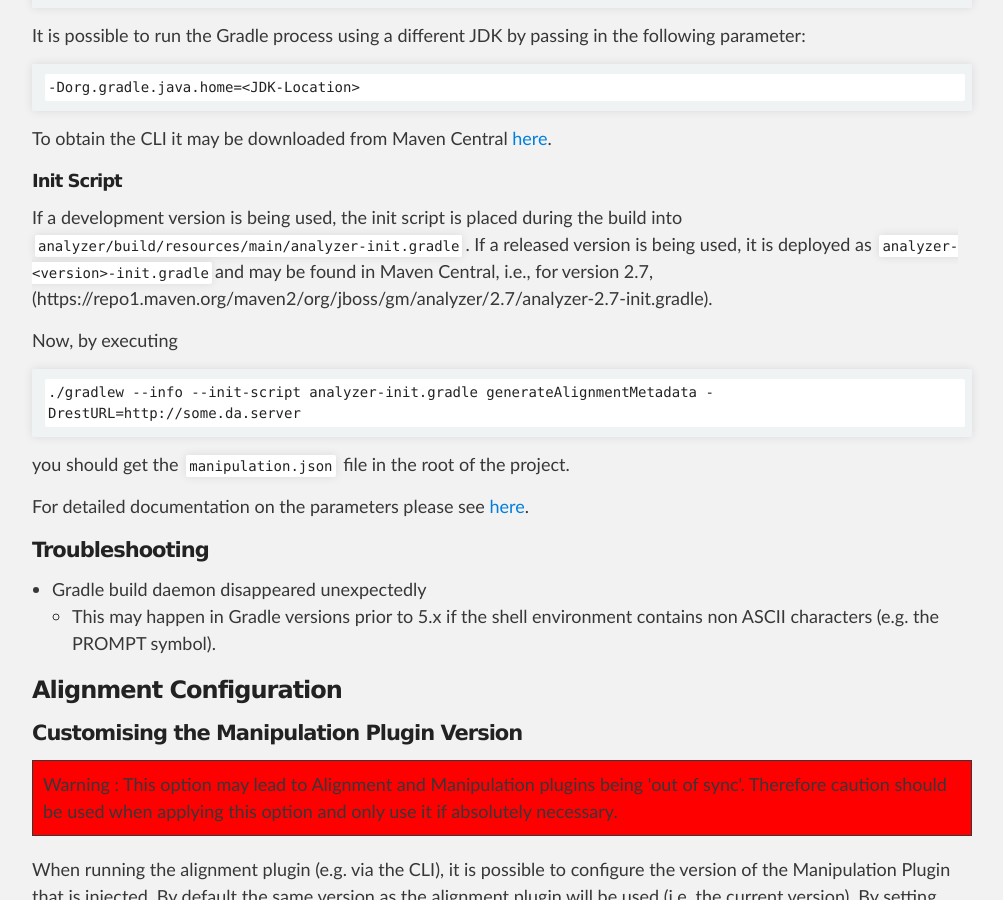
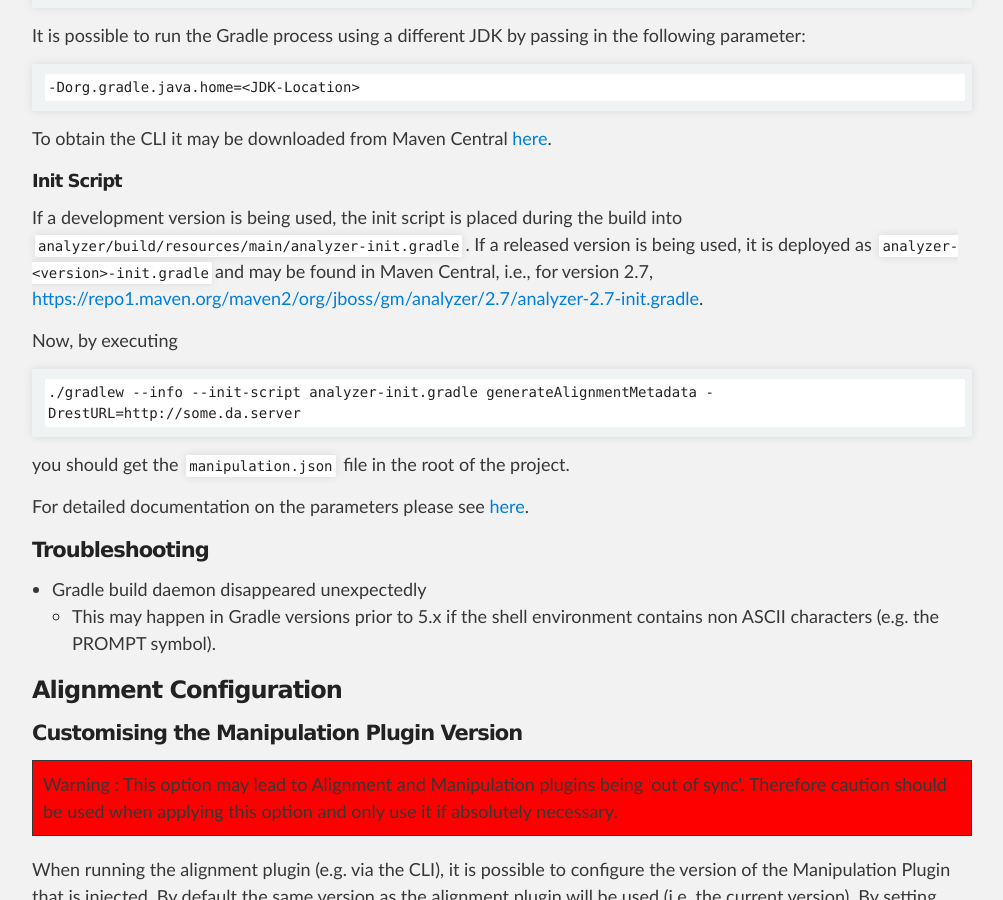
Before and after one commit to project-ncl/gradle-manipulator, a Jekyll site: the page built from index.md, in a window 1280 px wide and 900 px high, scrolled down 2133 px. Shown: the whole window, without its empty margins (138-1141 px from the left). Built offline with Jekyll 4.4.1, drawn with Linux system fonts in a browser that asks for light colours; part of the change alters nothing that is shown.

Commit message:
NCL-6656 Correct link

```diff
--- a/index.md
+++ b/index.md
@@ -86,7 +86,7 @@ To obtain the CLI it may be downloaded from Maven Central [here](https://repo1.m
 If a development version is being used, the init script is placed during the build into
 `analyzer/build/resources/main/analyzer-init.gradle`. If a released version is being used, it is deployed as
 `analyzer-<version>-init.gradle`and may be found in Maven Central, i.e., for version 2.7,
-(https://repo1.maven.org/maven2/org/jboss/gm/analyzer/2.7/analyzer-2.7-init.gradle).
+[https://repo1.maven.org/maven2/org/jboss/gm/analyzer/2.7/analyzer-2.7-init.gradle](https://repo1.maven.org/maven2/org/jboss/gm/analyzer/2.7/analyzer-2.7-init.gradle).
 
 Now, by executing
 
```
